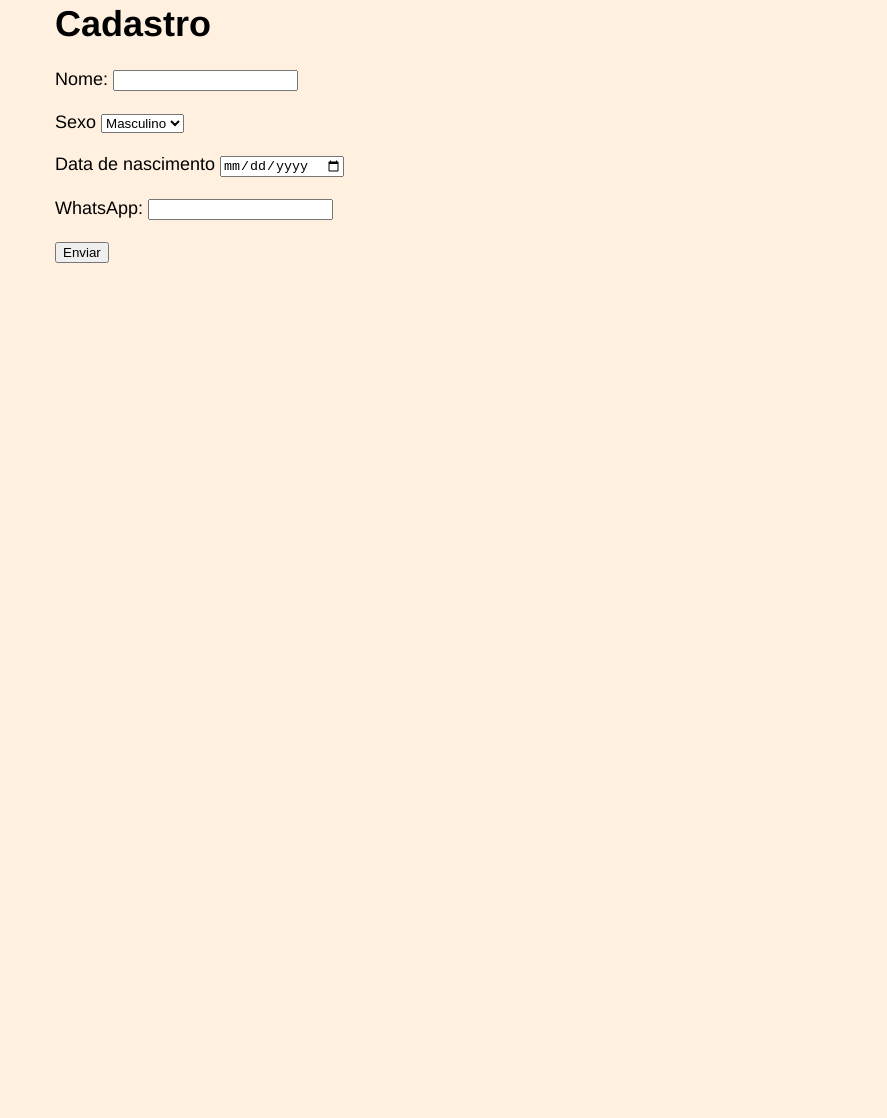
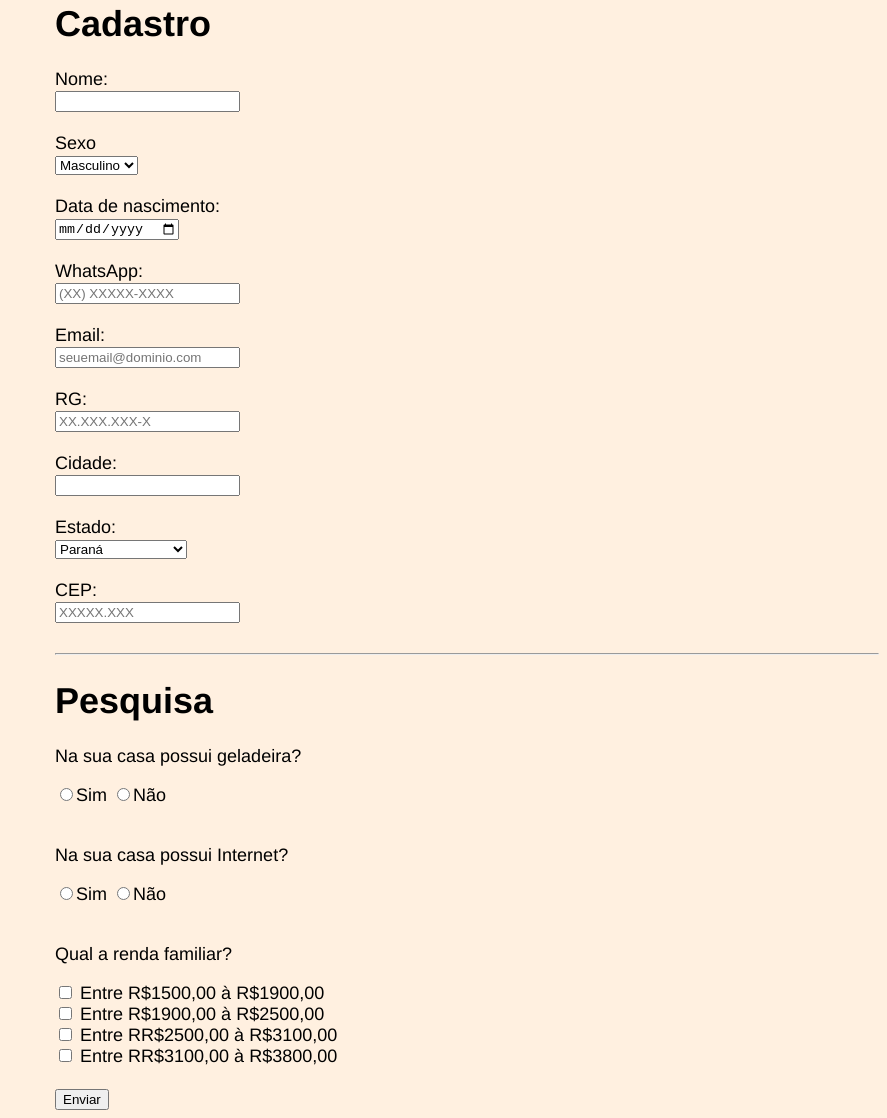
Before and after one commit to letiiiciiiiiaaaaa/form, a plain HTML site: page index.html in a window 1280 px wide. Shown: the part 21-1139 px from the top of the page, without its empty margins (393-1280 px from the left). Before the commit the page ends 800 px from the top, so only its background shows below. Drawn offline with Linux system fonts and the light colour scheme.

Commit message:
Add files via upload

```diff
--- a/index.html
+++ b/index.html
@@ -9,13 +9,14 @@
 <body>
     <div class="principal">
         <h1>Cadastro</h1>
+
         <form>
-            <label for="nome">Nome:</label>
+            <label for="nome">Nome:</label><br>
             <input type="text" id="nome" name="nome" required>
 
             <br><br>
 
-            <label for="sexo">Sexo</label>
+            <label for="sexo">Sexo</label><br>
             <select id="sexo" name="sexo">
                 <option value="masculino">Masculino</option>
                 <option value="Feminino">Feminino</option>
@@ -25,19 +26,80 @@
 
             <br><br>
 
-            <label for="data_nasc">Data de nascimento</label>
+            <label for="data_nasc">Data de nascimento:</label><br>
             <input type="date" id="data_nasc" name="data_nasc">
 
             <br><br>
 
-            <label for="whats">WhatsApp:</label>
-            <input type="text" id="whats" name="whats" required>
+            <label for="whats">WhatsApp:</label><br>
+            <input type="text" id="whats" name="whats" required placeholder="(XX) XXXXX-XXXX">
+
+            <br><br>
+
+            <label for="email">Email:</label><br>
+            <input type="email" id="email" class="input-padrao" required placeholder="seuemail@dominio.com">
+
+            <br><br>
+
+            <label for="rg">RG:</label><br>
+            <input type="text" id="rg" name="rg" required placeholder="XX.XXX.XXX-X">
+
+            <br><br>
+
+            <label for="cidade">Cidade:</label><br>
+            <input type="text" id="cidade" name="cidade">
+
+            <br><br>
+
+            <label for="estado">Estado:</label><br>
+            <select id="estado" name="estado">
+                <option value="parana">Paraná</option>
+                <option value="sc">Santa Catarina</option>
+                <option value="rs">Rio Grande do Sul</option>
+            </select>
+
+            <br><br>
+
+            <label for="cep">CEP:</label><br>
+            <input type="text" id="cep" name="cep" required placeholder="XXXXX.XXX">
+
+            <br><br>
+        </form>
+
+            <hr>
+
+        <form action="form.html" method="post">
+            <h1>Pesquisa</h1>
+
+            <p>Na sua casa possui geladeira?<p>
+            <input type="radio" id="sim" name="quest1" value="sim"><label for="sim">Sim</label>
+            <input type="radio" id="nao" name="quest1" value="nao"><label for="nao">Não</label>
+
+            <br><br>
+
+            <p>Na sua casa possui Internet?<p>
+            <input type="radio" id="sim" name="quest1" value="sim"><label for="sim">Sim</label>
+            <input type="radio" id="nao" name="quest1" value="nao"><label for="nao">Não</label>
+
+            <br><br>
+
+            <p>Qual a renda familiar?</p>
+            <input type="checkbox" id="num1" name="num1" value="num1">
+            <label for="num1">Entre R$1500,00 à R$1900,00</label><br>
+            <input type="checkbox" id="num2" name="num2" value="num2">
+            <label for="num2">Entre R$1900,00 à R$2500,00</label><br>
+            <input type="checkbox" id="num3" name="num3" value="num3">
+            <label for="num3">Entre RR$2500,00 à R$3100,00</label><br>
+            <input type="checkbox" id="num4" name="num4" value="num4">
+            <label for="num4">Entre RR$3100,00 à R$3800,00</label>
 
             <br><br>
 
             <input type="submit" value="Enviar">
         </form>
 
+
+
     </div>
 </body>
 </html>
```
Also changed, not shown: form.html (added, +15 -0 lines).
